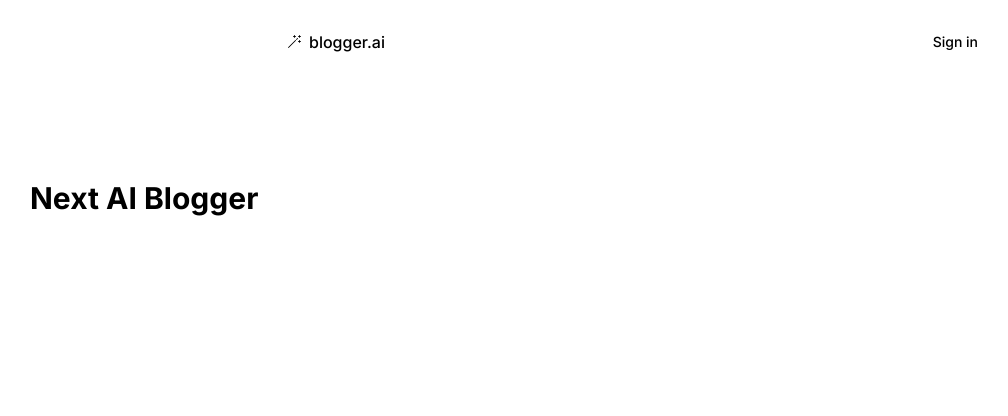
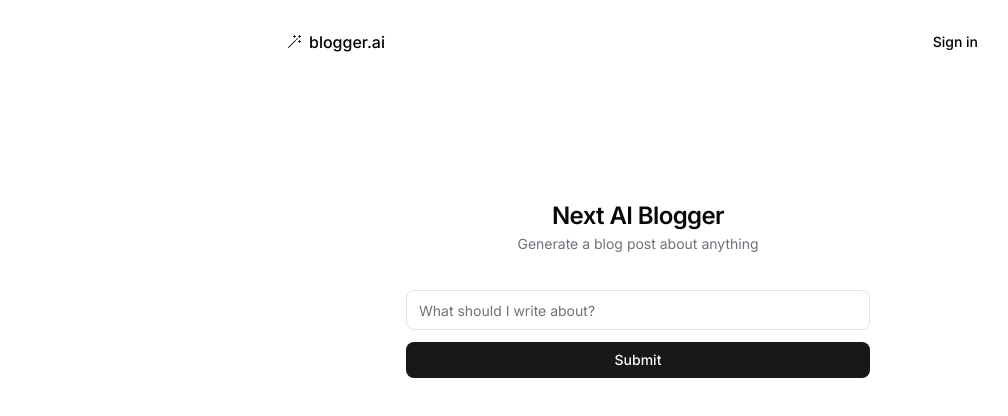
Before and after one commit to devHksingh/next-ai-blogpost, a Next.js app: page / in a window 1280 px wide. Shown: the top 416 px of the page, without its empty margins (2-1010 px from the left). Built offline with nearby package versions, Linux system fonts and the light colour scheme.

Commit message:
add form comp

```diff
--- a/app/page.tsx
+++ b/app/page.tsx
@@ -1,10 +1,11 @@
+import Form from "@/components/form";
 import Image from "next/image";
 
 export default function Home() {
   return (
     <section className='py-24'>
       <div className='container'>
-        <h1 className='text-3xl font-bold'>Next AI Blogger</h1>
+        <Form/>
       </div>
     </section>
   );
--- /dev/null
+++ b/components/form.tsx
@@ -0,0 +1,38 @@
+'use client'
+
+import { Input } from '@/components/ui/input'
+import { Button } from '@/components/ui/button'
+import {
+  Card,
+  CardContent,
+  CardDescription,
+  CardHeader,
+  CardTitle
+} from '@/components/ui/card'
+
+export default function Form() {
+
+
+  return (
+    <section className='mx-auto max-w-lg'>
+      <Card className='border-0 shadow-none'>
+        <CardHeader className='text-center'>
+          <CardTitle>Next AI Blogger</CardTitle>
+          <CardDescription>Generate a blog post about anything</CardDescription>
+        </CardHeader>
+        <CardContent>
+          <form  className='mt-3'>
+            <Input
+              name='prompt'
+              placeholder='What should I write about?'
+              className='rounded-lg'
+            />
+            <Button size='sm' type='submit' className='mt-3 w-full rounded-lg'>
+                Submit
+            </Button>
+          </form>
+        </CardContent>
+      </Card>
+    </section>
+  )
+}
--- /dev/null
+++ b/components/ui/card.tsx
@@ -0,0 +1,79 @@
+import * as React from "react"
+
+import { cn } from "@/lib/utils"
+
+const Card = React.forwardRef<
+  HTMLDivElement,
+  React.HTMLAttributes<HTMLDivElement>
+>(({ className, ...props }, ref) => (
+  <div
+    ref={ref}
+    className={cn(
+      "rounded-lg border border-zinc-200 bg-white text-zinc-950 shadow-sm dark:border-zinc-800 dark:bg-zinc-950 dark:text-zinc-50",
+      className
+    )}
+    {...props}
+  />
+))
+Card.displayName = "Card"
+
+const CardHeader = React.forwardRef<
+  HTMLDivElement,
+  React.HTMLAttributes<HTMLDivElement>
+>(({ className, ...props }, ref) => (
+  <div
+    ref={ref}
+    className={cn("flex flex-col space-y-1.5 p-6", className)}
+    {...props}
+  />
+))
+CardHeader.displayName = "CardHeader"
+
+const CardTitle = React.forwardRef<
+  HTMLParagraphElement,
+  React.HTMLAttributes<HTMLHeadingElement>
+>(({ className, ...props }, ref) => (
+  <h3
+    ref={ref}
+    className={cn(
+      "text-2xl font-semibold leading-none tracking-tight",
+      className
+    )}
+    {...props}
+  />
+))
+CardTitle.displayName = "CardTitle"
+
+const CardDescription = React.forwardRef<
+  HTMLParagraphElement,
+  React.HTMLAttributes<HTMLParagraphElement>
+>(({ className, ...props }, ref) => (
+  <p
+    ref={ref}
+    className={cn("text-sm text-zinc-500 dark:text-zinc-400", className)}
+    {...props}
+  />
+))
+CardDescription.displayName = "CardDescription"
+
+const CardContent = React.forwardRef<
+  HTMLDivElement,
+  React.HTMLAttributes<HTMLDivElement>
+>(({ className, ...props }, ref) => (
+  <div ref={ref} className={cn("p-6 pt-0", className)} {...props} />
+))
+CardContent.displayName = "CardContent"
+
+const CardFooter = React.forwardRef<
+  HTMLDivElement,
+  React.HTMLAttributes<HTMLDivElement>
+>(({ className, ...props }, ref) => (
+  <div
+    ref={ref}
+    className={cn("flex items-center p-6 pt-0", className)}
+    {...props}
+  />
+))
+CardFooter.displayName = "CardFooter"
+
+export { Card, CardHeader, CardFooter, CardTitle, CardDescription, CardContent }
--- /dev/null
+++ b/components/ui/input.tsx
@@ -0,0 +1,25 @@
+import * as React from "react"
+
+import { cn } from "@/lib/utils"
+
+export interface InputProps
+  extends React.InputHTMLAttributes<HTMLInputElement> {}
+
+const Input = React.forwardRef<HTMLInputElement, InputProps>(
+  ({ className, type, ...props }, ref) => {
+    return (
+      <input
+        type={type}
+        className={cn(
+          "flex h-10 w-full rounded-md border border-zinc-200 bg-white px-3 py-2 text-sm ring-offset-white file:border-0 file:bg-transparent file:text-sm file:font-medium placeholder:text-zinc-500 focus-visible:outline-none focus-visible:ring-2 focus-visible:ring-zinc-950 focus-visible:ring-offset-2 disabled:cursor-not-allowed disabled:opacity-50 dark:border-zinc-800 dark:bg-zinc-950 dark:ring-offset-zinc-950 dark:placeholder:text-zinc-400 dark:focus-visible:ring-zinc-300",
+          className
+        )}
+        ref={ref}
+        {...props}
+      />
+    )
+  }
+)
+Input.displayName = "Input"
+
+export { Input }
```
